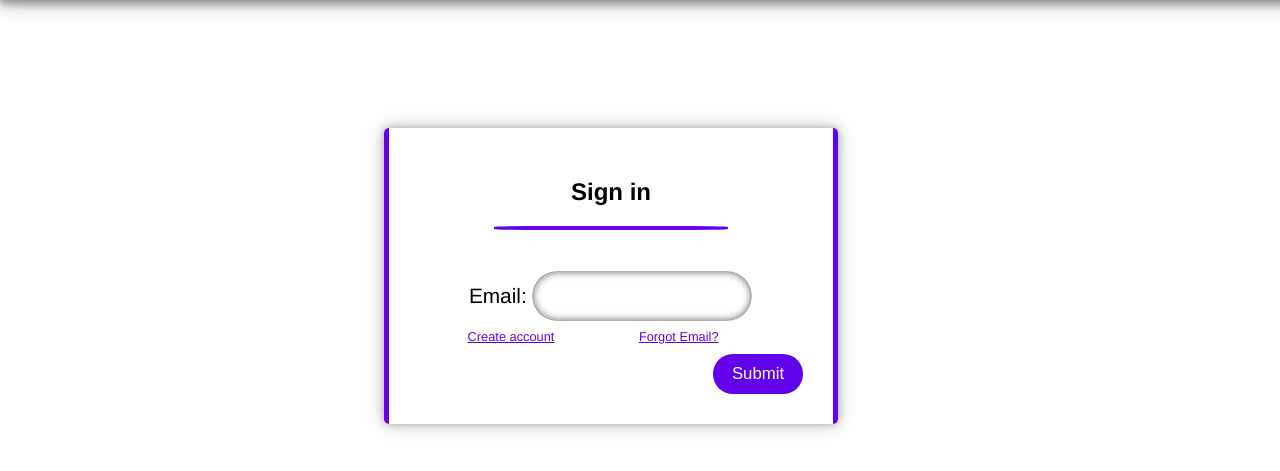
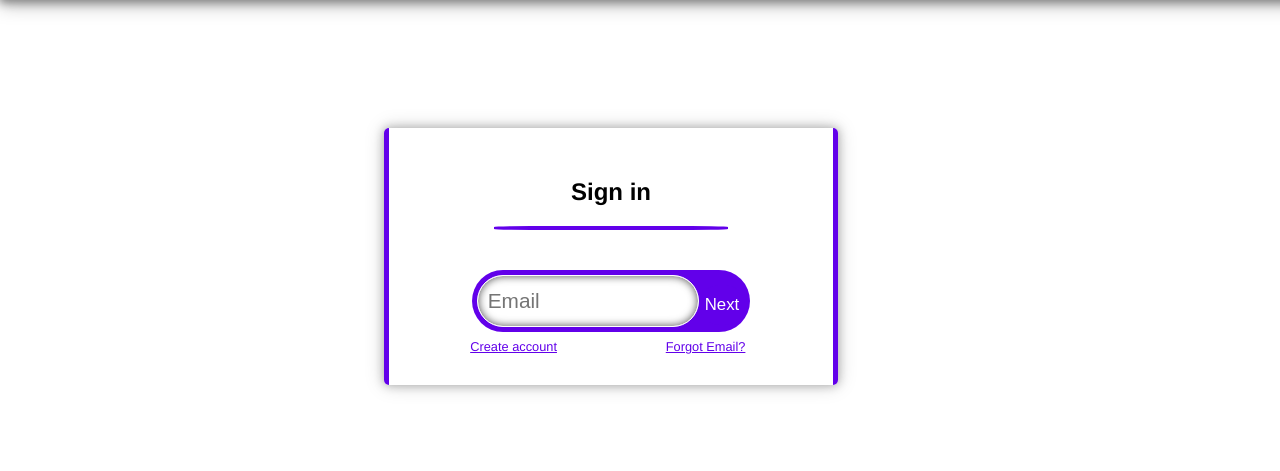
Before and after one commit to Uditsia/IOT-Based-Smart-Authentication-System, a PHP site: page / in a window 1280 px wide; the page is wider, and only the part inside the window is pictured. Shown: the part 48-519 px from the top of that part. Run offline with PHP 8.4, Linux system fonts and the light colour scheme.

Commit message:
updated design

```diff
--- a/index.html
+++ b/index.html
@@ -26,13 +26,20 @@
         <div id="authSub1" class="authSub1 signInBox">
           <h2>Sign in</h2>
           <hr class="hr1">
-          <label for="email">Email:</label>
-          <input id="email" type="email" required autofocus><br>
-          <a href="#">Forgot Email?</a>
-          <a id="create" class="create" href="#">Create account</a><br>
-          <button id="s1" class="s1">
-            <div>Submit</div>
-          </button>
+          <div class="containerEmail">
+
+            <input id="email" type="email" placeholder="Email" required autofocus>
+            <button id="s1" class="s1">
+              <div>Next</div>
+            </button>
+
+          </div><br>
+
+
+          <a href="#" class="fEmail a1">Forgot Email?</a>
+
+          <a id="create" class="create a1" href="#">Create account</a>
+
         </div>
 
         <div id="authSub2" class="authSub2 signInBox">
@@ -41,9 +48,10 @@
               alt="Profile Picture"></div>
           <h2>Sign in</h2>
           <hr class="hr2">
-          <label for="pass">Password:</label>
-          <input id="pass" type="password"><br>
-          <button id="s2">Submit</button>
+          <div class="containerEmail">
+            <input id="pass" placeholder="Password" type="password">
+            <button id="s2">Sign in</button>
+          </div>
         </div>
 
       </div>
--- a/scripts/indexScript.js
+++ b/scripts/indexScript.js
@@ -1,40 +1,45 @@
-window.onload =init();
-function init(){
-
-    document.querySelector("#s1").addEventListener("click", function(evt){
-
+window.onload = init();
+function init() {
+  document.querySelector("#s1").addEventListener("click", function(evt) {
     let email = document.querySelector("#email");
-        let emailCheck = email.checkValidity()
-        if (emailCheck){
+    let emailCheck = email.checkValidity();
+    if (emailCheck) {
       sub1Transition();
-        }else{
-
+    } else {
+      let eContainer = document.querySelector(".containerEmail");
+      let errorB1 = document.querySelector(".containerEmail button");
+      errorB1.textContent = "Invalid Email!";
+      eContainer.style = "background-color:red;";
+      errorB1.style = "background-color:red;";
+      email.focus();
+      email.addEventListener("input", function() {
+        errorB1.textContent = "Next";
+        errorB1.style = "background-color:#6200ea;";
+        eContainer.style = "background-color:#6200ea;";
+      });
     }
 
-
-
-
-       function sub1Transition(){
+    function sub1Transition() {
       let authSub1 = document.querySelector("#authSub1");
-       authSub1.style="left:-700px;opacity:0;";
+      authSub1.style = "left:-700px;opacity:0;";
       let authSub2 = document.querySelector("#authSub2");
-       authSub2.style="left:30%;opacity:1;";
-       setTimeout(function(){ document.querySelector("#pass").focus();},1000);
+      authSub2.style = "left:30%;opacity:1;";
+      setTimeout(function() {
+        document.querySelector("#pass").focus();
+      }, 1000);
 
       //HR width
       let hr = document.querySelector(".hr1");
-       hr.style="width:100%;";
-       setTimeout(function(){hr.style="width:60%;"},1000);
+      hr.style = "width:100%;";
+      setTimeout(function() {
+        hr.style = "width:60%;";
+      }, 1000);
     }
-
   });
 
-    document.querySelector("#back").addEventListener("click",function(){
-        authSub1.style="left:30%;opacity:1;";
-        authSub2.style="left:948px;opacity:0;";
+  document.querySelector("#back").addEventListener("click", function() {
+    authSub1.style = "left:30%;opacity:1;";
+    authSub2.style = "left:948px;opacity:0;";
     document.querySelector("#email").focus();
   });
-
-
-
 }
--- a/styles/indexStyle.css
+++ b/styles/indexStyle.css
@@ -84,10 +84,12 @@
     height: 30px;
     width: 200px;
     font-size: 1.3em;
-    border: 1px solid black;
+    border: 1px solid white;
     transition: all 0.4s;
     border-radius: 9999px;
     padding: 10px;
+    outline-width: 5px;
+    outline-color: white;
   }
   input:focus {
     border: 1px solid white;
@@ -101,16 +103,21 @@
   input:valid {
     border: 1px solid lightgreen;
   }
+  input::selection {
+    border: 1px solid red;
+  }
   .signInBox a {
     font-size: 0.8em;
     color: #6200ea;
-    float: right;
-    margin: 2% 22% 0 0;
+  }
+  .a1 {
+    margin: 2% 15% 0 0;
+    display: inline-block;
   }
   button {
     background-color: white;
-    width: 90px;
     height: 40px;
+    max-width: 40%;
     border-radius: 9999px;
     cursor: pointer;
     background-color: #6200ea;
@@ -119,6 +126,21 @@
     text-shadow: 1px 1px solid black;
     border: none;
     float: right;
+    transition: all 0.6s;
+  }
+  .fEmail {
+    float: right;
+  }
+  .containerEmail {
+    background-color: #6200ea;
+    border-radius: 9999px;
+    display: inline-block;
+    padding: 5px;
+    clear: both;
+    transition: all 0.6s;
+  }
+  .s1 div {
+    vertical-align: center;
   }
 }
 /* for mobile app */
```
Lines whose indentation alone changed are shown as unchanged.
